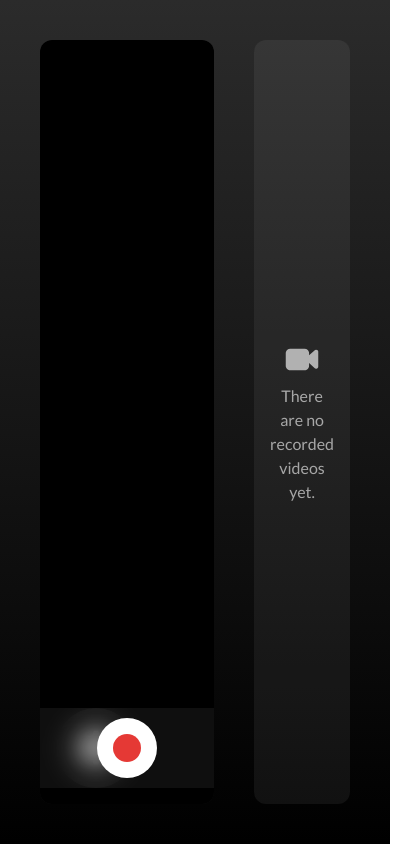
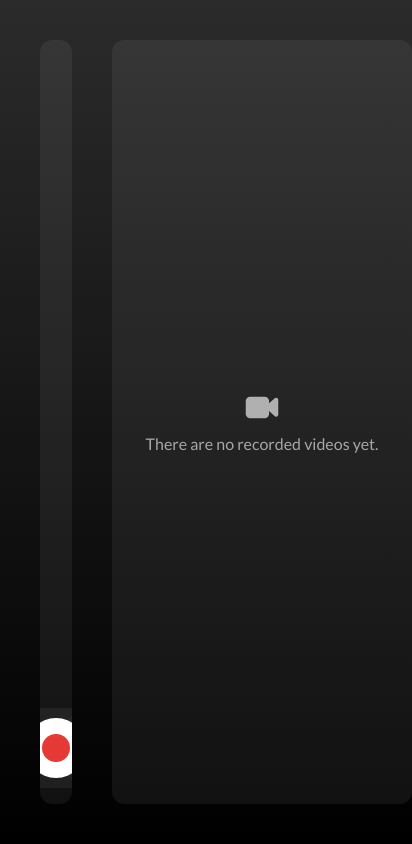
Before and after one commit to frezo00/video-task-speak-now, an Angular app: page / in a window 390 px wide. Shown: the whole page, 412 px wide, since content can reach past the window. Built offline with nearby package versions, Linux system fonts and the light colour scheme; no server answers.

Commit message:
fix(style): small responsiveness adjustment

```diff
--- a/src/app/features/recorder/components/video-preview/video-preview.component.scss
+++ b/src/app/features/recorder/components/video-preview/video-preview.component.scss
@@ -1,11 +1,8 @@
 :host {
   position: absolute;
   inset: 0;
-
   overflow: hidden;
   display: block;
-
-  background-color: black;
 }
 
 video {
--- a/src/app/features/recorder/pages/recorder-page/recorder-page.component.scss
+++ b/src/app/features/recorder/pages/recorder-page/recorder-page.component.scss
@@ -16,7 +16,6 @@
   align-items: center;
   justify-content: center;
 
-  max-inline-size: 1500px;
   padding: tokens.$space-4;
   border-radius: tokens.$radius-md;
 
@@ -99,6 +98,7 @@
   align-items: center;
   justify-content: center;
 
+  min-inline-size: 300px;
   max-inline-size: 300px;
   padding: tokens.$space-4;
   border-radius: tokens.$radius-md;
```
